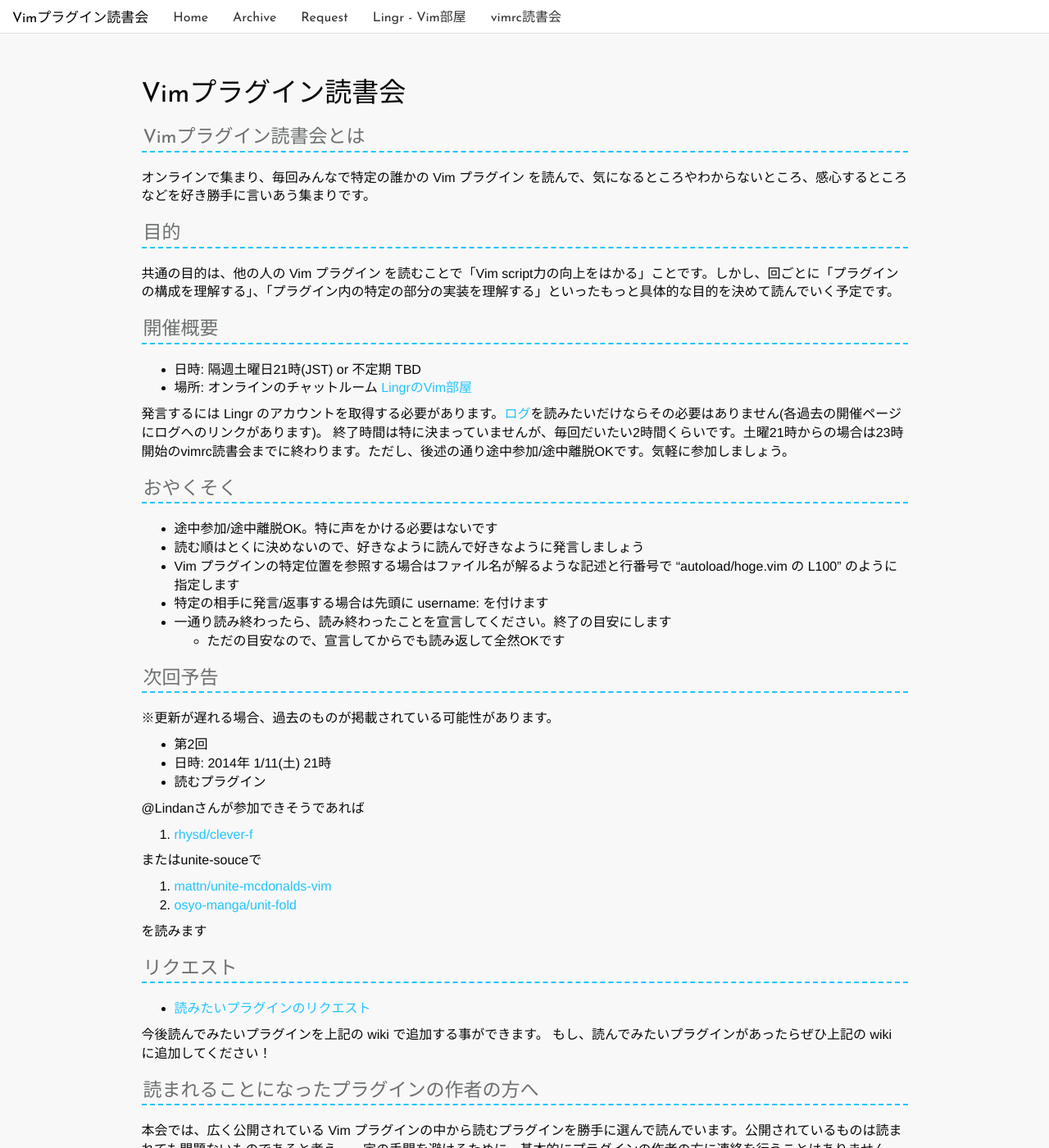
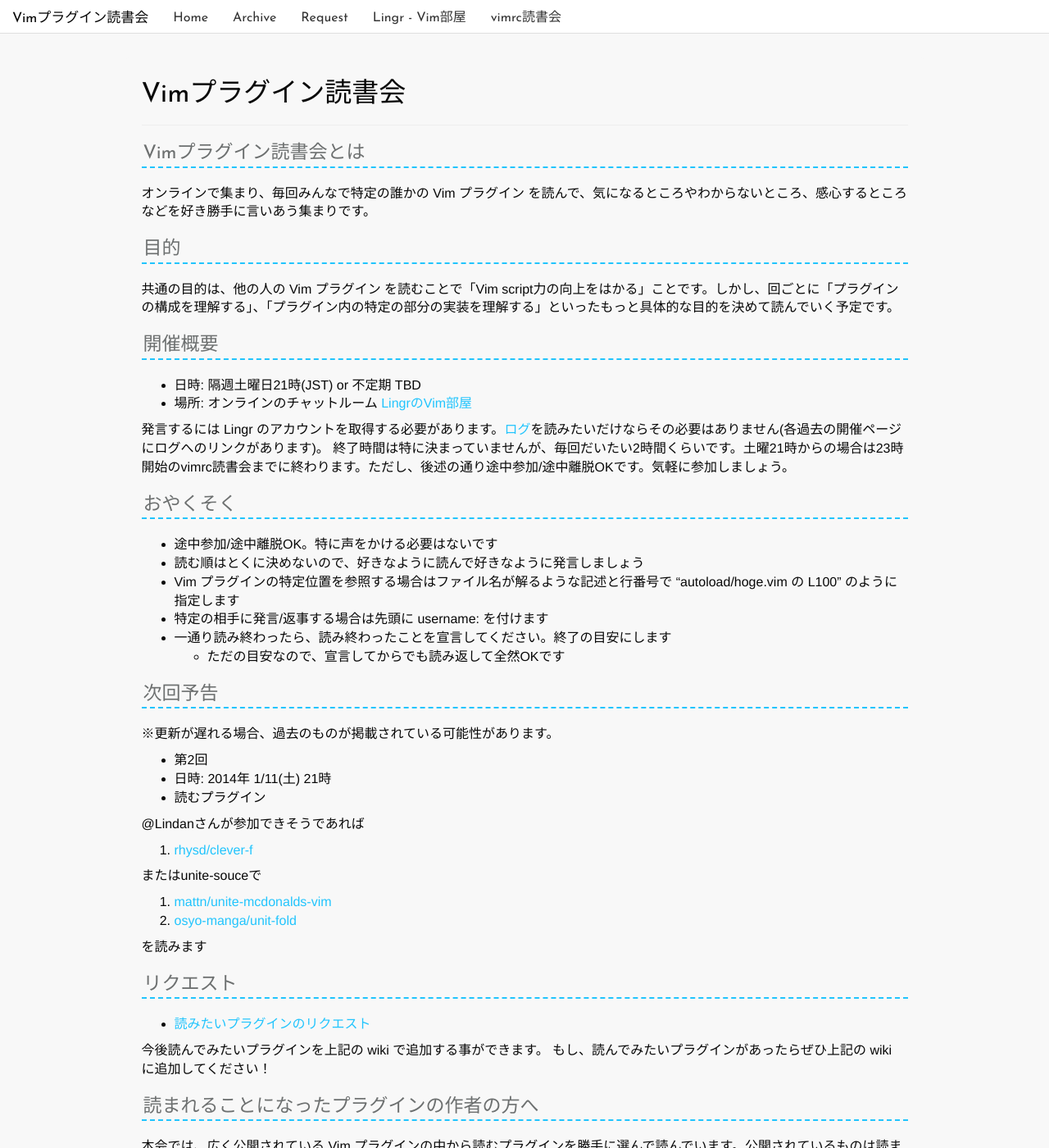
Before and after one commit to haya14busa/reading-vimplugin, a Jekyll site: the page built from index.md, in a window 1280 px wide and 1400 px high. Shown: the whole window at 82% size. Built offline with Jekyll 4.4.1, drawn with Linux system fonts in a browser that asks for light colours; nearby versions of some CDN libraries; Markdown is read by kramdown in place of the engine named in the settings.

Commit message:
Add title to default layout

```diff
--- a/_layouts/default.html
+++ b/_layouts/default.html
@@ -16,6 +16,8 @@
         <div class="row">
             <div class="hidden-sm col-md-1"></div>
             <div class="main col-sm-12 col-md-10">
+                <h1 id="title"><a href="{{ site.baseurl }}{{ page.url | replace:'/index.html','' }}">{% if page.title %}{{ page.title }}{% endif %}</a></h1>
+                <hr>
                 {{ content }}
             </div>
             <div class="hidden-sm col-md-1"></div>
--- a/css/style.css
+++ b/css/style.css
@@ -31,6 +31,10 @@ a:hover {
 .navbar-default .navbar-nav>li>a:hover,
 .navbar-default .navbar-nav>li>a:focus {
   color: #54d1fd;
+}
+h1#title a {
+  text-decoration: none;
+  color: #080808;
 }
 h3 {
   color: #6d7070;
```
Also changed, not shown: css/style.styl (+8 -0 lines), index.md (+0 -2 lines).
